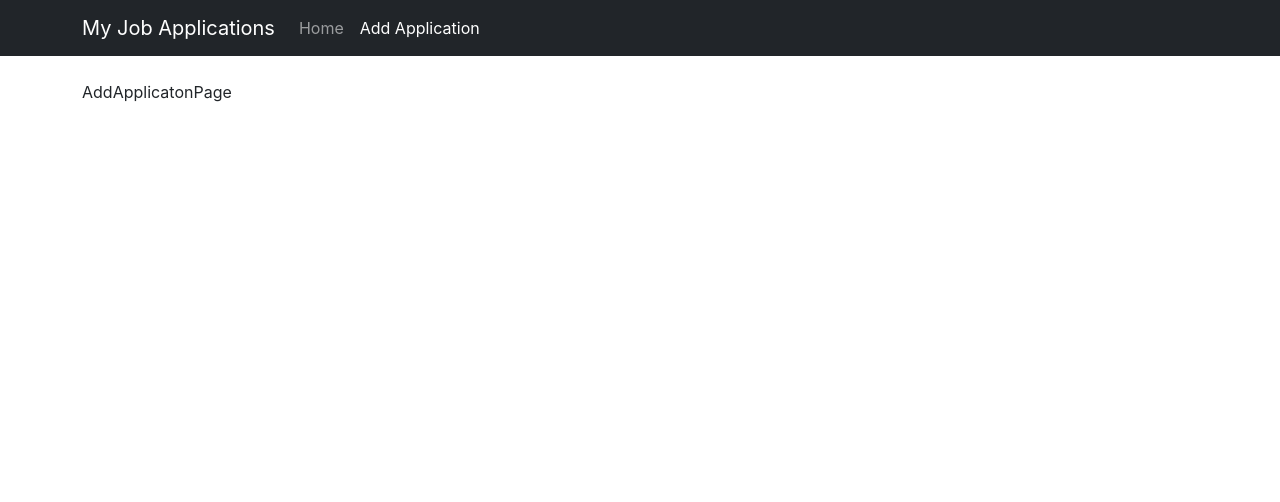
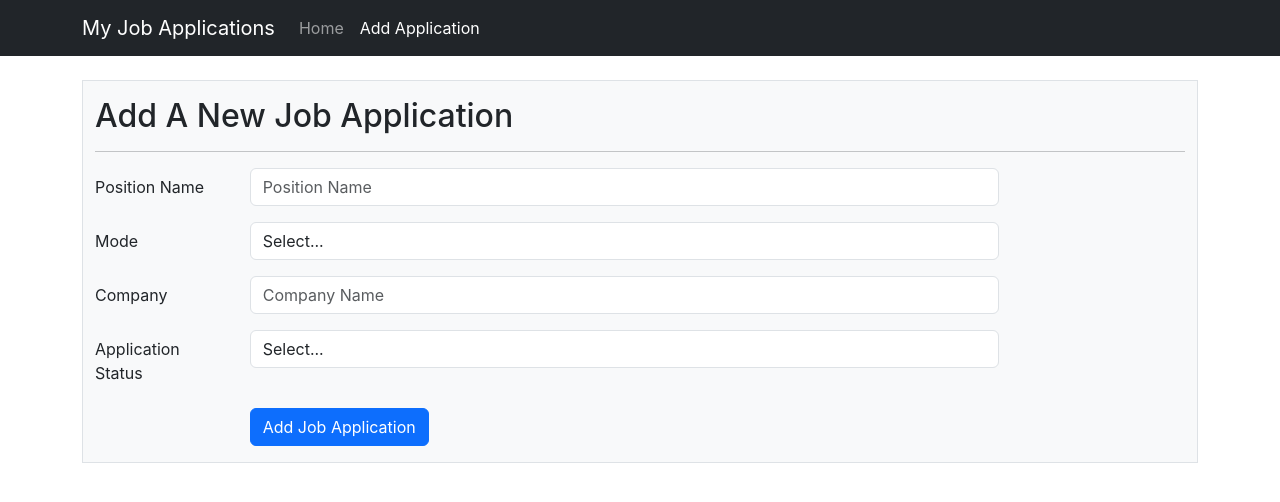
Before and after one commit to priscillayouziqian/job-application-tracker, a React (Create React App) app: page /addApplication in a window 1280 px wide. Shown: the top 502 px of the page. Built offline with nearby package versions, Linux system fonts and the light colour scheme.

Commit message:
AddApplicationForm with validate

```diff
--- a/package.json
+++ b/package.json
@@ -8,6 +8,7 @@
     "@testing-library/react": "^13.4.0",
     "@testing-library/user-event": "^13.5.0",
     "bootstrap": "^5.3.3",
+    "formik": "^2.4.6",
     "react": "^18.3.1",
     "react-bootstrap": "^2.10.5",
     "react-dom": "^18.3.1",
--- a/src/App.js
+++ b/src/App.js
@@ -1,7 +1,7 @@
 import { useState } from 'react';
 import HomePage from './pages/HomePage';
 import AddApplicatonPage from './pages/AddApplicatonPage';
-import { TEST_JOBS } from './TEST_JOBS';
+import { TEST_JOBS } from './shared/TEST_JOBS';
 import { Route, Routes } from 'react-router-dom';
 import { Container } from "react-bootstrap";
 import JobPage from './pages/JobPage';
--- /dev/null
+++ b/src/components/AddApplicationForm.js
@@ -0,0 +1,109 @@
+import { Button, Label, Col, FormGroup } from "reactstrap";
+import { Formik, Field, Form, ErrorMessage } from 'formik';
+import { validateAddApplicationForm } from "../utils/validateAddApplicationForm";
+import { useNavigate } from 'react-router-dom';
+
+const AddApplicationForm = () => {
+    const navigate = useNavigate();
+
+    const handleSubmit = (values, { resetForm }) => {
+        console.log('Application values: ', values);
+        console.log('in JSON format: ', JSON.stringify(values));
+
+        alert('New job application entered successfully!');
+        resetForm();
+        navigate('/');
+    }
+
+  return (
+    <Formik
+      initialValues={{
+        name: "",
+        mode: "",
+        company: "",
+        status: "",
+      }}
+      onSubmit={handleSubmit}
+      validate={validateAddApplicationForm}
+    >
+      <Form>
+        <FormGroup row>
+          <Label htmlFor="name" md="2">
+            Position Name
+          </Label>
+          <Col md="10">
+            <Field
+                name='name'
+                placeholder='Position Name'
+                className="form-control" />
+            <ErrorMessage name="name">
+                {(msg) => <p className="text-danger">{msg}</p>}
+            </ErrorMessage>
+          </Col>
+        </FormGroup>
+        <FormGroup row>
+          <Label htmlFor="mode" md="2">
+            Mode
+          </Label>
+          <Col md="10">
+            <Field
+                name='mode'
+                as='select'
+                className='form-control'>
+                  <option>Select...</option>
+                  <option>remote</option>
+                  <option>onsite</option>
+                  <option>hybrid</option>
+            </Field>
+            <ErrorMessage name="mode">
+                {(msg) => <p className="text-danger">{msg}</p>}
+            </ErrorMessage>
+          </Col>
+        </FormGroup>
+        <FormGroup row>
+          <Label htmlFor="company" md="2">
+            Company
+          </Label>
+          <Col md="10">
+            <Field
+                name='company'
+                placeholder='Company Name'
+                className="form-control" />
+            <ErrorMessage name="company">
+                {(msg) => <p className="text-danger">{msg}</p>}
+            </ErrorMessage>
+          </Col>
+        </FormGroup>
+        <FormGroup row>
+          <Label htmlFor="status" md="2">
+            Application Status
+          </Label>
+          <Col md="10">
+            <Field
+                name='status'
+                as='select'
+                className='form-control'>
+                  <option>Select...</option>
+                  <option>Resume submitted</option>
+                  <option>Online Accessment</option>
+                  <option>Interview 1</option>
+                  <option>Interview 2</option>
+            </Field>
+            <ErrorMessage name="status">
+                {(msg) => <p className="text-danger">{msg}</p>}
+            </ErrorMessage>
+          </Col>
+        </FormGroup>
+        <FormGroup row>
+            <Col md={{ size: 10, offset: 2 }}>
+                <Button type='submit' color='primary'>
+                    Add Job Application
+                </Button>
+            </Col>
+        </FormGroup>
+      </Form>
+    </Formik>
+  );
+}
+
+export default AddApplicationForm
--- a/src/components/Header.js
+++ b/src/components/Header.js
@@ -4,7 +4,6 @@ import { useState } from "react";
 
 const Header = () => {
     const [menuOpen, setMenuOpen] = useState(false);
-    console.log("zhaoyi")
     const toggleMenu = () => setMenuOpen(!menuOpen);
 
   return (
--- a/src/pages/AddApplicatonPage.js
+++ b/src/pages/AddApplicatonPage.js
@@ -1,8 +1,20 @@
 import React from 'react'
+import { Col, Container, Row } from 'reactstrap'
+import AddApplicationForm from '../components/AddApplicationForm'
 
 const AddApplicatonPage = () => {
   return (
-    <div>AddApplicatonPage</div>
+    <Container className="bg-light border">
+      <Row className='row-content'>
+        <Col xs='12'>
+          <h2 className="mt-3">Add A New Job Application</h2>
+          <hr />
+        </Col>
+        <Col md='10'>
+          <AddApplicationForm />
+        </Col>
+      </Row>
+    </Container>
   )
 }
 
--- a/src/TEST_JOBS.js
+++ b/src/shared/TEST_JOBS.js
@@ -4,27 +4,27 @@ export const TEST_JOBS = [
       name: "front-end developer",
       mode: "remote",
       company: "Apple",
-      status: null
+      status: "Resume submitted"
     },
     {
       id: 1,
       name: "back-end developer",
       mode: "remote",
       company: "Google",
-      status: null
+      status: "Online Accessment"
     },
     {
       id: 2,
       name: "full stack developer",
       mode: "onsite",
       company: "TikTok",
-      status: null
+      status: "Interview 1"
     },
     {
       id: 3,
       name: "full stack developer",
       mode: "hybrid",
       company: "Meta",
-      status: null
+      status: "Interview 2"
     }
   ]
--- /dev/null
+++ b/src/utils/validateAddApplicationForm.js
@@ -0,0 +1,18 @@
+export const validateAddApplicationForm = (values) => {
+    const errors = {};
+
+    if(!values.name){
+        errors.name = 'Required';
+    }
+    if(!values.mode){
+        errors.mode = 'Required';
+    }
+    if(!values.company){
+        errors.company = 'Required';
+    }
+    if(!values.status){
+        errors.status = 'Required';
+    }
+
+    return errors;
+}
```
Also changed, not shown: 1 other file (tests, documents, lock files or other folders).
